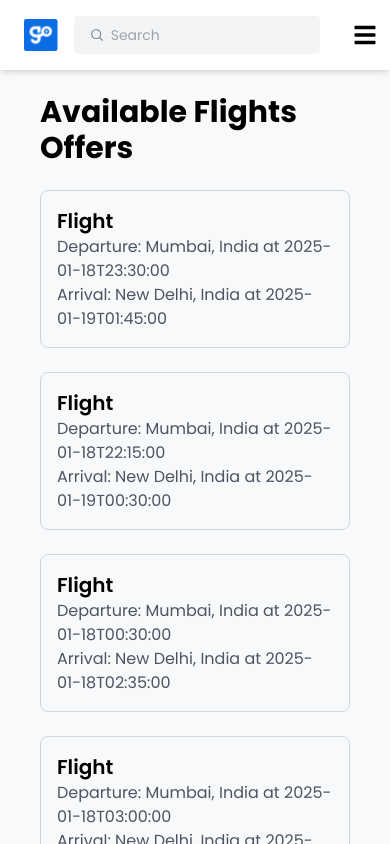
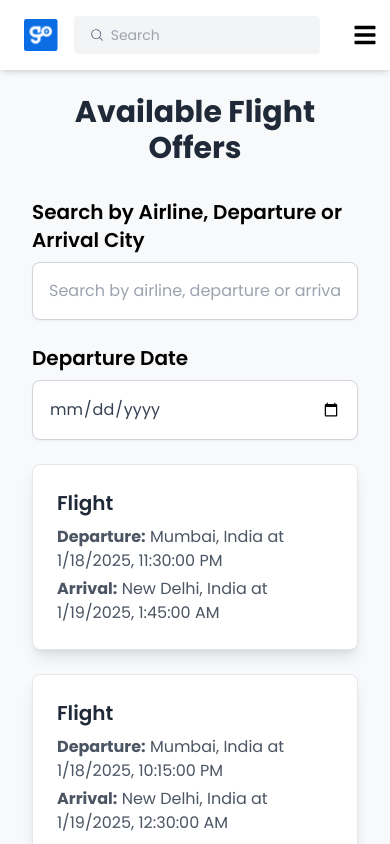
Before and after one commit to Fahyvor/voyatek-fe-test, a React (Vite) app: page /add-flight in a window 390 px wide. Shown: the top 844 px of the page. Built offline with nearby package versions, Linux system fonts and the light colour scheme.

Commit message:
dashboard responsiveness

```diff
--- a/src/components/Activities.tsx
+++ b/src/components/Activities.tsx
@@ -37,12 +37,14 @@ const Activities = ({ activitiesArray }: Props) => {
               </div>
 
               <div className="activities_details py-3 w-5/6 flex flex-col gap-1">
-                <div className="flex justify-between">
+                <div className="flex justify-between lg:flex-row md:flex-row flex-col gap-4">
                   <div className="flex flex-col gap-2">
                     <p className="font-semibold text-2xl">{activities.name}</p>
                     <p className="text-md font-medium w-5/6">{activities.description}</p>
 
-                    <div className="flex gap-5 items-center">
+                    <hr className="w-full border border-gray-200 flex lg:hidden md:hidden" />
+
+                    <div className="hidden lg:flex md:flex gap-5 items-center">
                       <div className="flex gap-2 items-center">
                         <img src="/MapPin.svg" alt=""  className="" />
                         <p className="font-medium text-[#0D6EFD]">Directions</p>
@@ -57,15 +59,15 @@ const Activities = ({ activitiesArray }: Props) => {
                       </div>
                     </div>
                   </div>
-                  <div className="flex flex-col gap-2  items-end">
+                  <div className="flex flex-col gap-2  g:items-end md:items-end items-start">
                     <p className="text-2xl font-semibold"><span className="line-through">N</span>{activities.price}</p>
                     <p className="font-medium">{activities.time} on {activities.date}</p>
                   </div>
                 </div>
 
-                <hr className="w-full border border-gray-200" />
+                <hr className="w-full border border-gray-200 hidden lg:flex md:flex" />
 
-                <div className="flex justify-between">
+                <div className="hidden lg:flex md:flex justify-between">
                   <div className="flex gap-3 items-center">
                     <p>What&apos;s included: {activities.included}</p>
                     <div className="flex gap-3 items-center">
--- a/src/components/Hotels.tsx
+++ b/src/components/Hotels.tsx
@@ -85,12 +85,14 @@ useEffect(() => {
                 </div>
 
                 <div className="hotel_details py-3 w-5/6 flex flex-col gap-1">
-                  <div className="flex justify-between">
-                    <div className="flex flex-col gap-2">
+                  <div className="flex justify-between lg:flex-row md:flex-row flex-col gap-4">
+                    <div className="flex flex-col gap-2 w-full">
                       <p className="font-semibold text-2xl">{hotel.name}</p>
                       <p className="text-md font-medium w-5/6">{hotel.address}</p>
 
-                      <div className="flex gap-5 items-center">
+                      <hr className="w-full border border-gray-200 flex lg:hidden md:hidden" />
+
+                      <div className="hidden lg:flex md:flex gap-5 items-center">
                         <div className="flex gap-2 items-center">
                           <img src="/MapPin.svg" alt="" />
                           <p className="text-[#0D6EFD] font-medium">Show in map</p>
@@ -105,7 +107,7 @@ useEffect(() => {
                         </div>
                       </div>
                     </div>
-                    <div className="flex flex-col gap-2 items-end">
+                    <div className="flex flex-col gap-2 lg:items-end md:items-end items-start">
                       <p className="text-2xl font-semibold"><span className="line-through">N</span>{hotel.price}</p>
                       <p className="font-medium">Total Price: NGN {hotel.totalPrice}</p>
                       <p className="font-medium">1 room x 10 nights incl. taxes</p>
--- a/src/components/Sidebar.tsx
+++ b/src/components/Sidebar.tsx
@@ -16,7 +16,7 @@ const Sidebar:React.FC = () => {
         <p className="text-sm font-medium">Hotels</p>
       </div>
 
-      <div className="text-gray-600 hover:bg-blue-100 px-4 py-2 rounded-md flex gap-2 items-center cursor-pointer">
+      <div className="text-gray-600 hover:bg-blue-100 px-4 py-2 rounded-md flex gap-2 items-center cursor-pointer" onClick={() => navigate('/add-flight')}>
         <img src="/AirplaneTilt.svg" alt="" className="w-6 h-6" />
         <p className="text-sm font-medium">Flights</p>
       </div>
--- a/src/pages/AddFlights.tsx
+++ b/src/pages/AddFlights.tsx
@@ -1,7 +1,5 @@
 import React, { useState, useEffect } from 'react';
-
-// Sample flight data
-import flightData from '../components/API Responses/Flights.json'
+import flightData from '../components/API Responses/Flights.json';
 
 interface FlightSegment {
   departureAirport: {
@@ -22,61 +20,114 @@ interface FlightSegment {
 
 const FlightList: React.FC = () => {
   const [flights, setFlights] = useState<FlightSegment[]>([]);
+  const [filteredFlights, setFilteredFlights] = useState<FlightSegment[]>([]);
+  const [searchTerm, setSearchTerm] = useState('');
+  const [departureDate, setDepartureDate] = useState('');
   const [loading, setLoading] = useState<boolean>(true);
   const [error, setError] = useState<string>('');
 
   useEffect(() => {
     try {
-      // Simulating API response with static data
       const mappedFlights = flightData.data.flightOffers.map((offer: any) => {
-        const segment = offer.segments[0];
+        const segment = offer.segments[0] || {};
         return {
           departureAirport: {
-            name: segment.departureAirport.name,
-            cityName: segment.departureAirport.cityName,
-            countryName: segment.departureAirport.countryName,
+            name: segment?.departureAirport?.name || '',
+            cityName: segment?.departureAirport?.cityName || '',
+            countryName: segment?.departureAirport?.countryName || '',
           },
           arrivalAirport: {
-            name: segment.arrivalAirport.name,
-            cityName: segment.arrivalAirport.cityName,
-            countryName: segment.arrivalAirport.countryName,
+            name: segment?.arrivalAirport?.name || '',
+            cityName: segment?.arrivalAirport?.cityName || '',
+            countryName: segment?.arrivalAirport?.countryName || '',
           },
-          departureTime: segment.departureTime,
-          arrivalTime: segment.arrivalTime,
-          flightNumber: segment.flightNumber,
-          airline: segment.airline,
+          departureTime: segment?.departureTime || '',
+          arrivalTime: segment?.arrivalTime || '',
+          flightNumber: segment?.flightNumber || '',
+          airline: segment?.airline || '',
         };
       });
       setFlights(mappedFlights);
+      setFilteredFlights(mappedFlights);
     } catch (err) {
+      console.error(err); // Log the error for debugging
       setError('Failed to load flight data');
     } finally {
       setLoading(false);
     }
   }, []);
 
-  if (loading) return <p>Loading flights...</p>;
-  if (error) return <p>{error}</p>;
+  useEffect(() => {
+    const lowerTerm = searchTerm.toLowerCase();
+    const filtered = flights.filter((flight) => {
+      const matchesSearchTerm =
+        (flight.airline || '').toLowerCase().includes(lowerTerm) ||
+        (flight.departureAirport?.cityName || '').toLowerCase().includes(lowerTerm) ||
+        (flight.arrivalAirport?.cityName || '').toLowerCase().includes(lowerTerm);
+
+      const matchesDepartureDate =
+        departureDate === '' ||
+        new Date(flight.departureTime).toISOString().split('T')[0] === departureDate;
+
+      return matchesSearchTerm && matchesDepartureDate;
+    });
+
+    setFilteredFlights(filtered);
+  }, [searchTerm, departureDate, flights]);
+
+  if (loading) return <p className="text-center text-lg font-medium">Loading flights...</p>;
+  if (error) return <p className="text-center text-red-500 text-lg">{error}</p>;
 
   return (
-    <div className="w-full px-10 mx-auto p-6">
-      <h1 className="text-3xl font-bold mb-6">Available Flights Offers</h1>
+    <div className="w-full px-8 mx-auto py-6">
+      <h1 className="text-3xl font-bold text-gray-800 mb-6 text-center">Available Flight Offers</h1>
+
+      <div className="mb-6 gap-4 w-full">
+        <div className="flex items-center gap-4 w-full lg:flex-row md:flex-row flex-col">
+          <div className="lg:w-1/2 md:w-1/2 w-full">
+            <p className="text-xl font-semibold my-2">Search by Airline, Departure or Arrival City</p>
+            <input
+              type="text"
+              value={searchTerm}
+              onChange={(e) => setSearchTerm(e.target.value)}
+              placeholder="Search by airline, departure or arrival city"
+              className="w-full p-4 border border-gray-300 rounded-lg shadow-sm text-gray-700 focus:outline-none focus:ring-2 focus:ring-blue-500"
+            />
+          </div>
+          <div className="lg:w-1/2 md:w-1/2 w-full">
+            <p className="text-xl font-semibold my-2">Departure Date</p>
+            <input
+              type="date"
+              value={departureDate}
+              onChange={(e) => setDepartureDate(e.target.value)}
+              className="w-full p-4 border border-gray-300 rounded-lg shadow-sm text-gray-700 focus:outline-none focus:ring-2 focus:ring-blue-500"
+            />
+          </div>
+        </div>
+      </div>
+
       <div className="grid grid-cols-1 sm:grid-cols-2 md:grid-cols-3 lg:grid-cols-4 gap-6">
-        {flights.map((flight, index) => (
-          <div key={index} className="border rounded-lg overflow-hidden border-gray-300">
-            <div className="p-4">
-              <h2 className="text-xl font-semibold">
-                {flight.airline} Flight {flight.flightNumber}
-              </h2>
-              <p className="text-gray-600">
-                Departure: {flight.departureAirport.cityName}, {flight.departureAirport.countryName} at {flight.departureTime}
-              </p>
-              <p className="text-gray-600">
-                Arrival: {flight.arrivalAirport.cityName}, {flight.arrivalAirport.countryName} at {flight.arrivalTime}
-              </p>
+        {filteredFlights.length > 0 ? (
+          filteredFlights.map((flight, index) => (
+            <div key={index} className="bg-white border border-gray-200 rounded-lg shadow-lg overflow-hidden">
+              <div className="p-6">
+                <h2 className="text-xl font-semibold text-gray-800">
+                  {flight.airline} Flight {flight.flightNumber}
+                </h2>
+                <p className="text-gray-600 mt-2">
+                  <strong>Departure:</strong> {flight.departureAirport.cityName}, {flight.departureAirport.countryName}{' '}
+                  at {new Date(flight.departureTime).toLocaleString()}
+                </p>
+                <p className="text-gray-600 mt-1">
+                  <strong>Arrival:</strong> {flight.arrivalAirport.cityName}, {flight.arrivalAirport.countryName} at{' '}
+                  {new Date(flight.arrivalTime).toLocaleString()}
+                </p>
+              </div>
             </div>
-          </div>
-        ))}
+          ))
+        ) : (
+          <p className="text-gray-500 col-span-full text-center text-lg font-medium">No flights found</p>
+        )}
       </div>
     </div>
   );
```
Also changed, not shown: src/components/Flights.tsx (+48 -83 lines), src/pages/AddHotel.tsx (+44 -10 lines).
